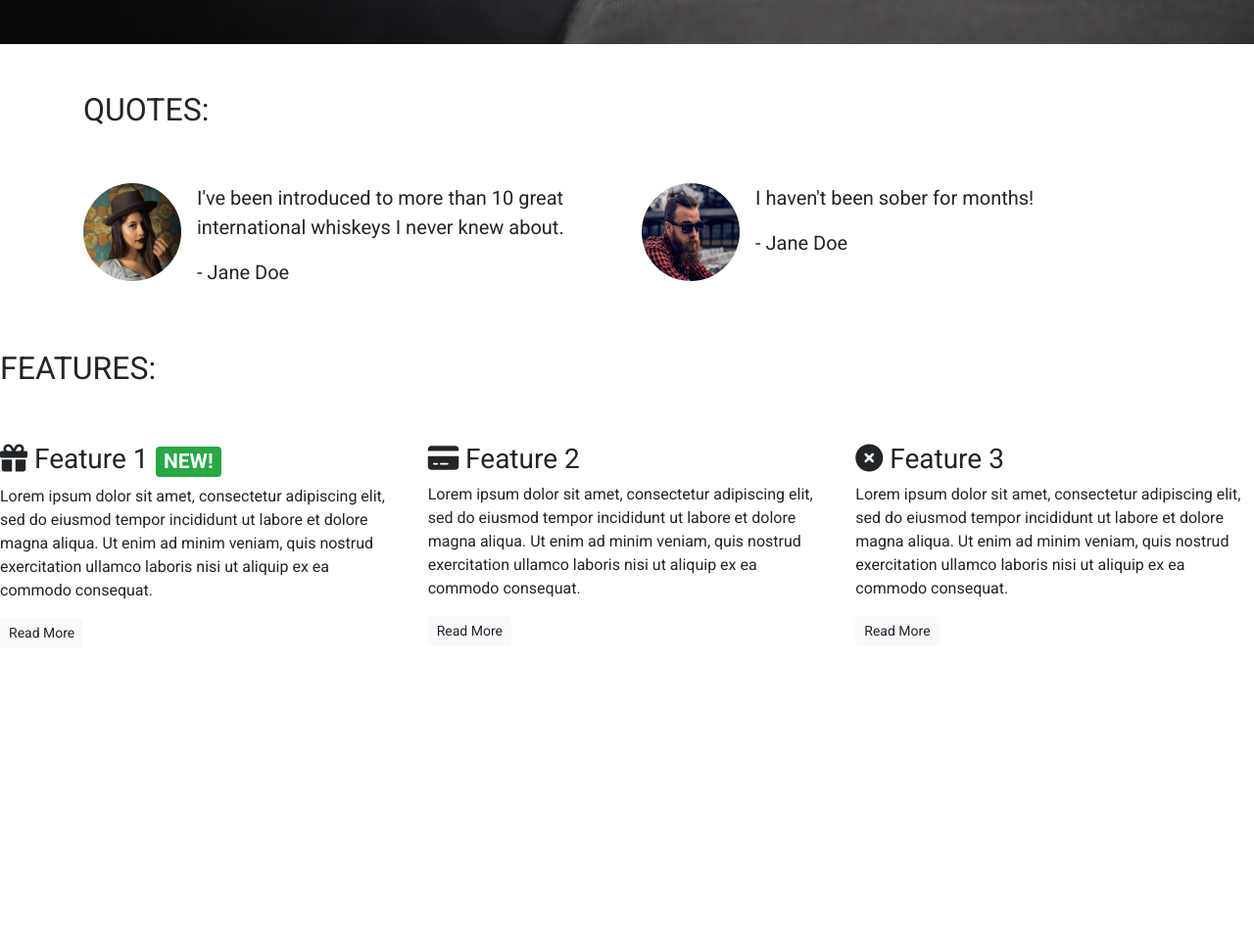
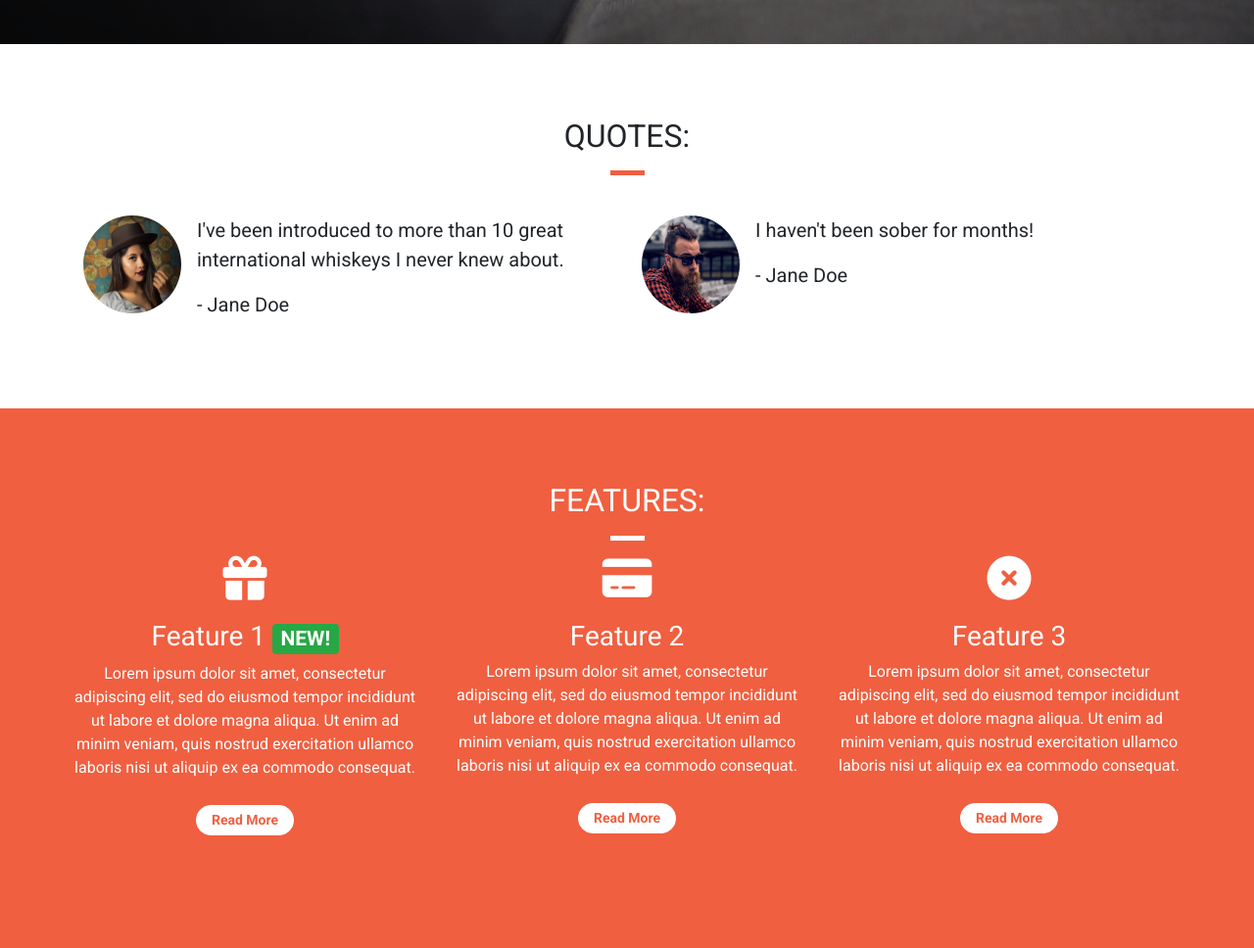
Before and after one commit to Saamnuur/my-first-test, a plain HTML site: page index.html in a window 1280 px wide. Shown: the part 755-1723 px from the top of the page at 98% size. Before the commit the page ends 1433 px from the top, so only its background shows below. Drawn offline with nearby package versions, Linux system fonts and the light colour scheme.

Commit message:
complete site after updating quotes and features

```diff
--- a/css/style.css
+++ b/css/style.css
@@ -2,7 +2,26 @@ body {
     font-family: 'Roboto', sans-serif;
 }
 
-.alert-container {}
+.container-wrapper {
+}
+
+.container-wrapper--red {
+    background-color: #f05f40;
+    color: white;
+}
+
+.alert-container .col-12 {
+    padding-left: 0;
+    padding-right: 0;
+}
+
+.site-wide-alert {
+    border-radius: 0;
+    margin-bottom: 0;
+    padding: 5px 15px;
+    background-color: #eec802;
+    border-color: #eec802;
+}
 
 .callout-container {
     height: 100vh;
@@ -34,6 +53,22 @@ body {
 
 .features-container {}
 
+/*Page headers*/
+
+.page-header {
+    margin-bottom: 0;
+    border-bottom: 0;
+    text-align: center;
+}
+
+.page-header h2 {
+    margin-top: 0;
+}
+
+.quotes .page-header {
+    margin-bottom: 25px;
+}
+
 /*Block Dividers*/
 
 .block-divider {
@@ -48,10 +83,21 @@ body {
     background-color: #f05f40;
 }
 
+.block-divider--white {
+    background-color: white;
+}
+
 .block-divider--short {
     width: 35px;
 }
 
+
+/*Content containers */
+
+.content-container {
+    padding-top: 75px;
+    padding-bottom: 75px;
+}
 
 /* Navbar*/
 
@@ -71,6 +117,16 @@ body {
     background-color: rgb(0,0,0,0.25);
 }
 
+.navbar .navbar-toggler {
+    border: 0;
+}
+
+.navbar-brand {
+        font-weight: bold;
+}
+.navbar .navbar-nav a {
+    font-weight: bold;
+}
 
 /*Jumbotron*/
 
@@ -115,3 +171,24 @@ body {
     background-color: #df4929;
     border-color: #df4929;
 }
+
+.feature {
+    text-align: center;
+    margin-bottom: 40px;
+}
+
+.feature i {
+    margin-bottom: 20px;
+    font-size: 45px;
+    line-height: 45px;
+}
+
+.feature .btn {
+    background-color: white;
+    border-color: white;
+    border-radius: 15px;
+    min-width: 100px;
+    font-weight: bold;
+    margin-top: 10px;
+    color: #f05f40;
+}
--- a/index.html
+++ b/index.html
@@ -14,6 +14,15 @@
 </head>
 <body>
 <div class="container-fluid navalert-container">
+<div class="container-fluid alert-container">
+<div class="row d-none d-sm-block">
+ <div class="col-12">
+   <div class="site-wide-alert alert alert-warning">
+     <strong>Sale Now On!</strong> We've got a sale on. Get a 12-month subscription for the price of 6! <a href="">See here for details!</a>
+    </div>
+    </div>
+    </div>
+    </div>
 <nav class="navbar navbar-dark navbar-expand-sm">
  <a href="/" class="navbar-brand">Whiskey Drop</a>
  <button class="navbar-toggler ml-auto" type="button" data-toggle="collapse" data-target="#navbarNavDropdown" aria-controls="navbarNavDropdown" aria-expanded="false" aria-label="Toggle navigation">
@@ -39,19 +48,10 @@
  </div>
  <div class="d-none d-md-block">
  <p class="navbar-text my-auto mr-2"><i>Great whiskey delievered to your door!</i></p>
- <a href="/login">Sign In / Sign Up</a>
+ <a href="/login" class="btn btn--cta btn--red">Sign In / Sign Up</a>
  </div>
 </nav>
 </div>
-<!--<div class="container alert-container">-->
-<!--<div class="row d-none d-sm-block">-->
- <!--<div class="col-12">-->
-   <!--<div class="alert alert-warning">-->
-     <!--<strong>Sale Now On!</strong> We've got a sale on. Get a 12-month subscription for the price of 6! <a href="">See here for details!</a>-->
-    <!--</div>-->
-    <!--</div>-->
-    <!--</div>-->
-    <!--</div>-->
     <div class="container-fluid callout-container">
    <!--Callout-->
    <div class="opaque-overlay">&nbsp;</div>
@@ -73,11 +73,13 @@
  </div>
 
  <!-- Quotes -->
- <div class="container quotes-container">
+<div class="container-wrapper">
+ <div class="container quotes-container content-container">
 <section class="quotes">
      <div class="row">
-        <div class="col-12 my-5">
+        <div class="col-12 page-header">
           <h2 class="text-uppercase">Quotes:</h2>
+          <hr class="block-divider block-divider--short">
           </div>
         </div>
         <div class="row">
@@ -111,33 +113,36 @@
         </section>
         <!-- /.quotes -->
         </div>
+        </div>
 
 <!-- Features -->
-<div class="features-container">
+<div class="container-wrapper container-wrapper--red">
+<div class="container features-container content-container">
         <section class="features">
         <div class="row">
-        <div class="col-12 my-5">
+        <div class="col-12 page-header">
             <h2 class="text-uppercase">Features:</h2>
+            <hr class="block-divider block-divider--short block-divider--white"
             </div>
             </div>
             <div class="row">
             <div class="col-12 col-md-6 col-lg-4">
             <div class="feature">
-                <h3><i class="fas fa-gift d-none d-sm-inline"></i> Feature 1 <span class="badge badge-success">NEW!</span></h3>
+                <h3><i class="fas fa-gift d-none d-sm-block"></i> Feature 1 <span class="badge badge-success">NEW!</span></h3>
                 <p>Lorem ipsum dolor sit amet, consectetur adipiscing elit, sed do eiusmod tempor incididunt ut labore et dolore magna aliqua. Ut enim ad minim veniam, quis nostrud exercitation ullamco laboris nisi ut aliquip ex ea commodo consequat.</p>
                 <p><a class="btn btn-sm btn-light" href="">Read More</a></p>
             </div>
             </div>
             <div class="col-12 col-md-6 col-lg-4">
             <div class="feature">
-                <h3><i class="fas fa-credit-card d-none d-sm-inline"></i> Feature 2</h3>
+                <h3><i class="fas fa-credit-card d-none d-sm-block"></i> Feature 2</h3>
                 <p>Lorem ipsum dolor sit amet, consectetur adipiscing elit, sed do eiusmod tempor incididunt ut labore et dolore magna aliqua. Ut enim ad minim veniam, quis nostrud exercitation ullamco laboris nisi ut aliquip ex ea commodo consequat.</p>
                 <p><a class="btn btn-sm btn-light" href="">Read More</a></p>
             </div>
             </div>
             <div class="col-12 d-md-none d-lg-block col-lg-4">
             <div class="feature">
-                <h3><i class="fas fa-times-circle d-none d-sm-inline"></i> Feature 3</h3>
+                <h3><i class="fas fa-times-circle d-none d-sm-block"></i> Feature 3</h3>
                 <p>Lorem ipsum dolor sit amet, consectetur adipiscing elit, sed do eiusmod tempor incididunt ut labore et dolore magna aliqua. Ut enim ad minim veniam, quis nostrud exercitation ullamco laboris nisi ut aliquip ex ea commodo consequat.</p>
                 <p><a class="btn btn-sm btn-light" href="">Read More</a></p>
             </div>
@@ -145,6 +150,7 @@
             </div>
         </section>
         <!-- /.features -->
+        </div>
         </div>
 
     <div class="modal" tabindex="-1" role="dialog" id="signUpModal">
```
